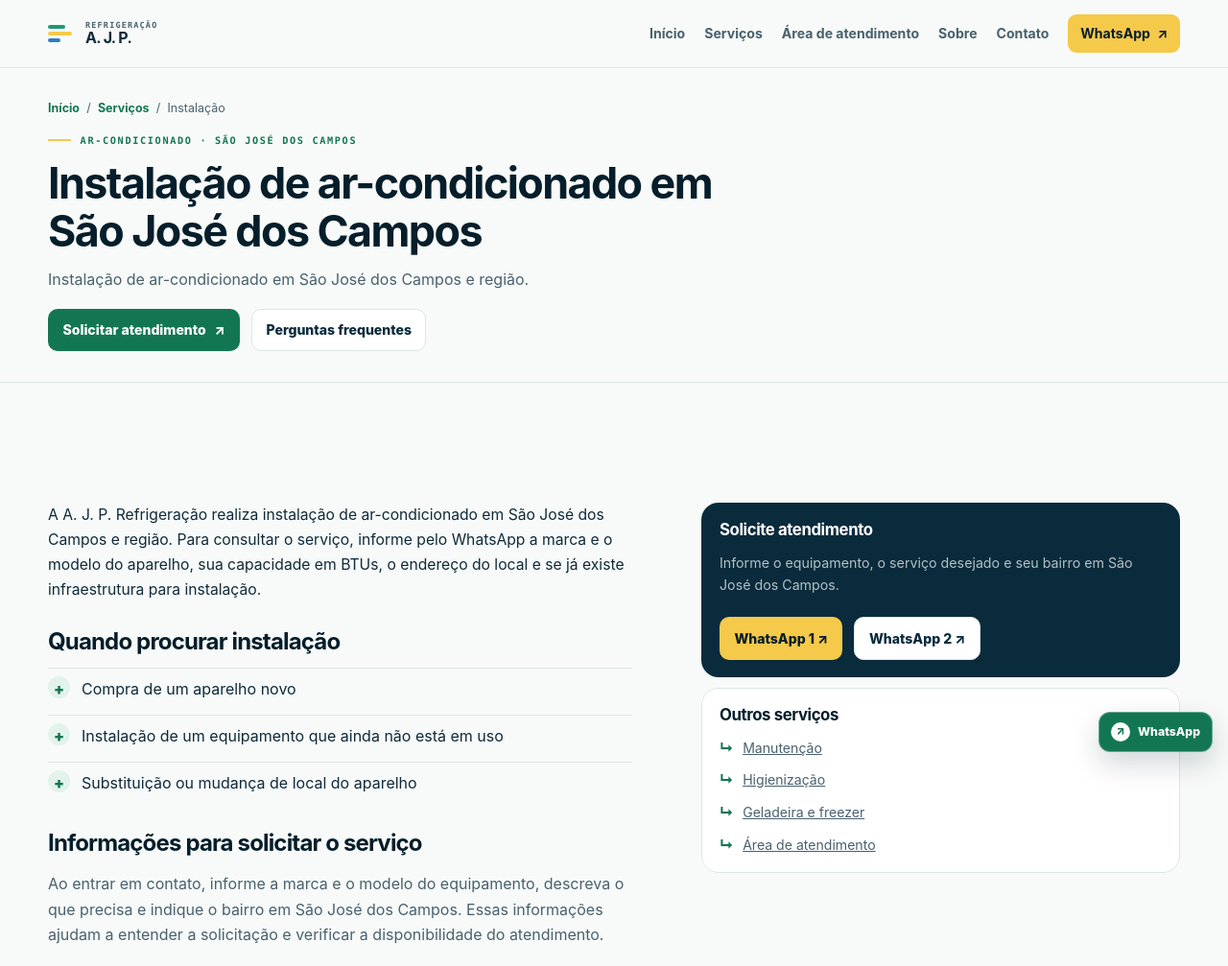
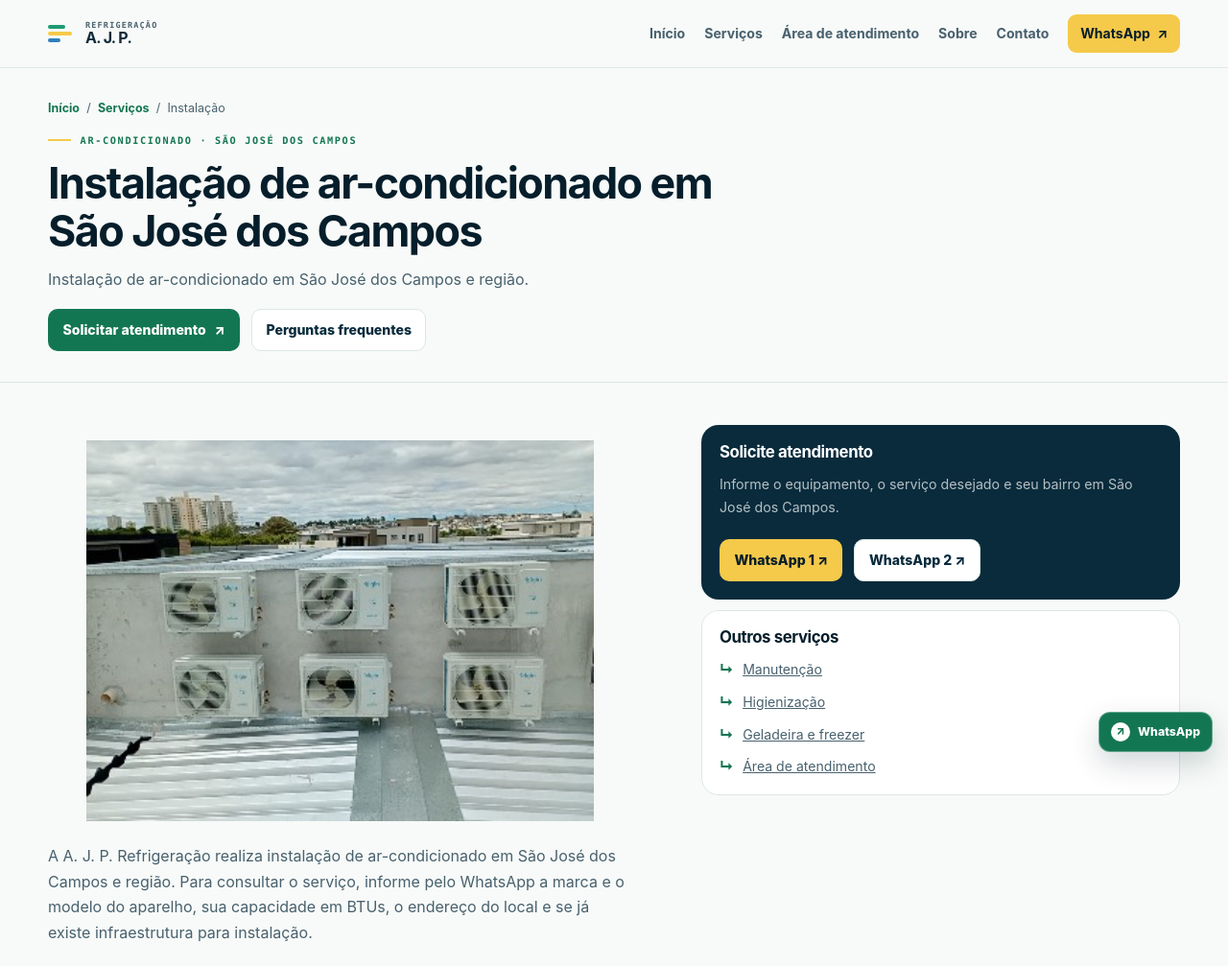
Before and after one commit to rafael-rsadigital/ajprefrigeracao, an Astro site: page /instalacao-de-ar-condicionado in a window 1280 px wide. Shown: the top 1007 px of the page at 96% size. Built offline with nearby package versions, Linux system fonts and the light colour scheme; Astro itself is replaced by a stand-in of ours.

Commit message:
Add service photos to detail pages

```diff
--- a/src/components/ServicePage.astro
+++ b/src/components/ServicePage.astro
@@ -7,6 +7,12 @@ import type { Service } from '../data/site';
 
 interface Props { service: Service }
 const { service } = Astro.props;
+const serviceImages: Record<string, { src: string; alt: string }> = {
+  'instalacao-de-ar-condicionado': { src: '/images/projeto-instalacao-6-maquinas-ar-condicionado.jpg', alt: 'Projeto de instalação de seis máquinas de ar-condicionado' },
+  'manutencao-de-ar-condicionado': { src: '/images/ar-condicionado-central.jpg', alt: 'Equipamento de ar-condicionado em instalação comercial' },
+  'higienizacao-de-ar-condicionado': { src: '/images/higienizacao-de-ar-condicionado.jpg', alt: 'Higienização de aparelho de ar-condicionado' },
+};
+const serviceImage = serviceImages[service.slug];
 const canonicalPath = `/${service.slug}/`;
 const primaryWhatsApp = whatsAppUrl(company.whatsappPrimary, service.whatsappMessage);
 const secondaryWhatsApp = whatsAppUrl(company.whatsappSecondary, service.whatsappMessage);
@@ -59,6 +65,7 @@ const jsonLd = [
   <section class="section">
     <div class="container service-layout">
       <article class="service-content">
+        {serviceImage && <figure class="service-detail-image"><img src={serviceImage.src} alt={serviceImage.alt} loading="lazy" width="1200" height="800" /></figure>}
         <p>{service.description}</p>
         <h2>Quando procurar {service.shortTitle.toLowerCase()}</h2>
         <ul class="fact-list">
```
